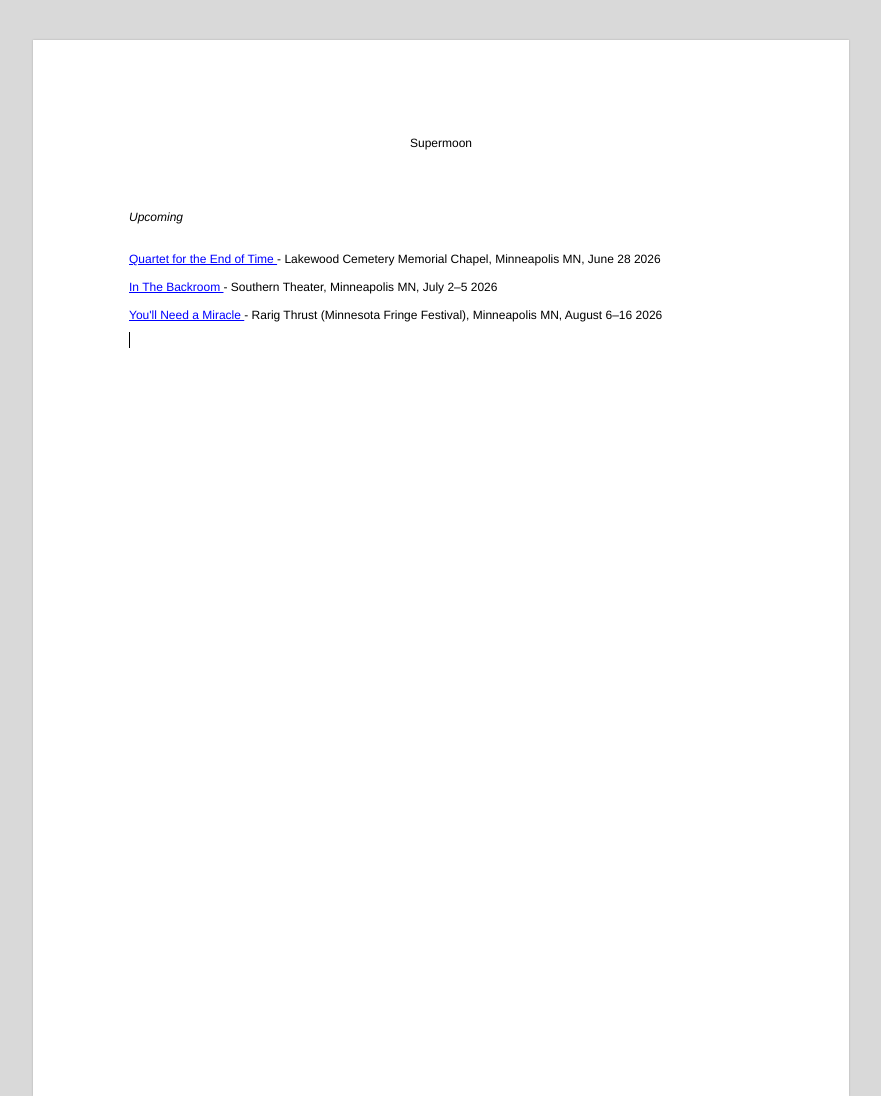
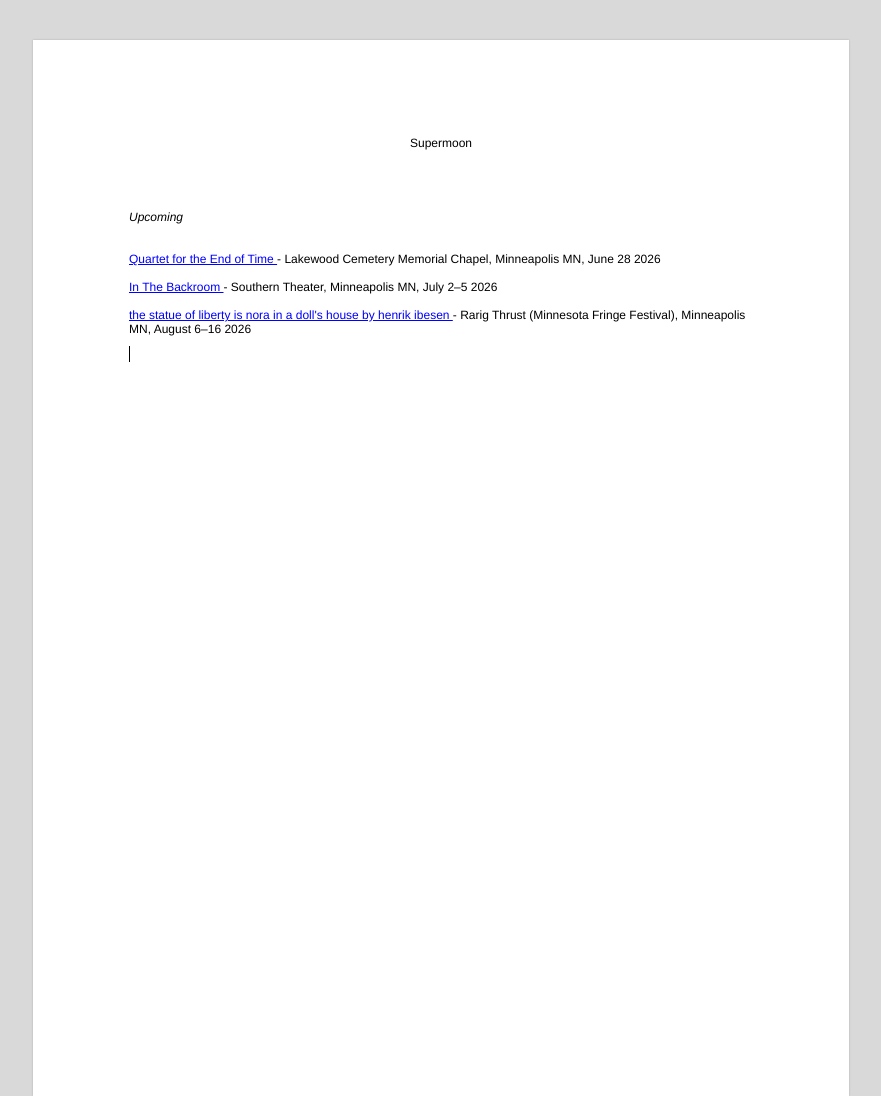
Before and after one commit to mhtorsch-bot/supermoon-site, a plain HTML site: page index.html in a window 1280 px wide. Shown: the top 1096 px of the page, without its empty margins (199-1080 px from the left). Drawn offline with Linux system fonts and the light colour scheme.

Commit message:
Update index.html

```diff
--- a/index.html
+++ b/index.html
@@ -108,7 +108,7 @@
 
     <div>
       <a href="https://minnesotafringe.org/">
-        You'll Need a Miracle
+        the statue of liberty is nora in a doll's house by henrik ibesen
       </a>
       - Rarig Thrust (Minnesota Fringe Festival), Minneapolis MN, August 6–16 2026
     </div>
```
